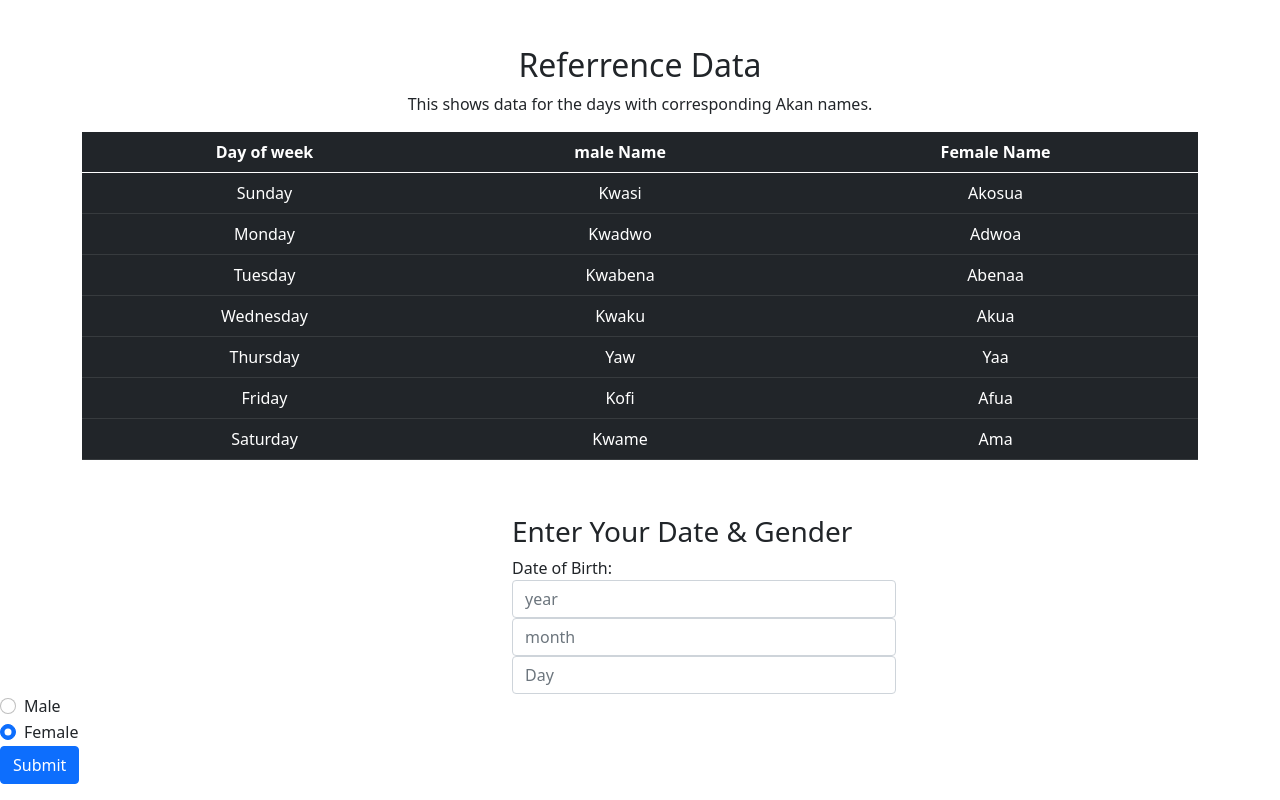
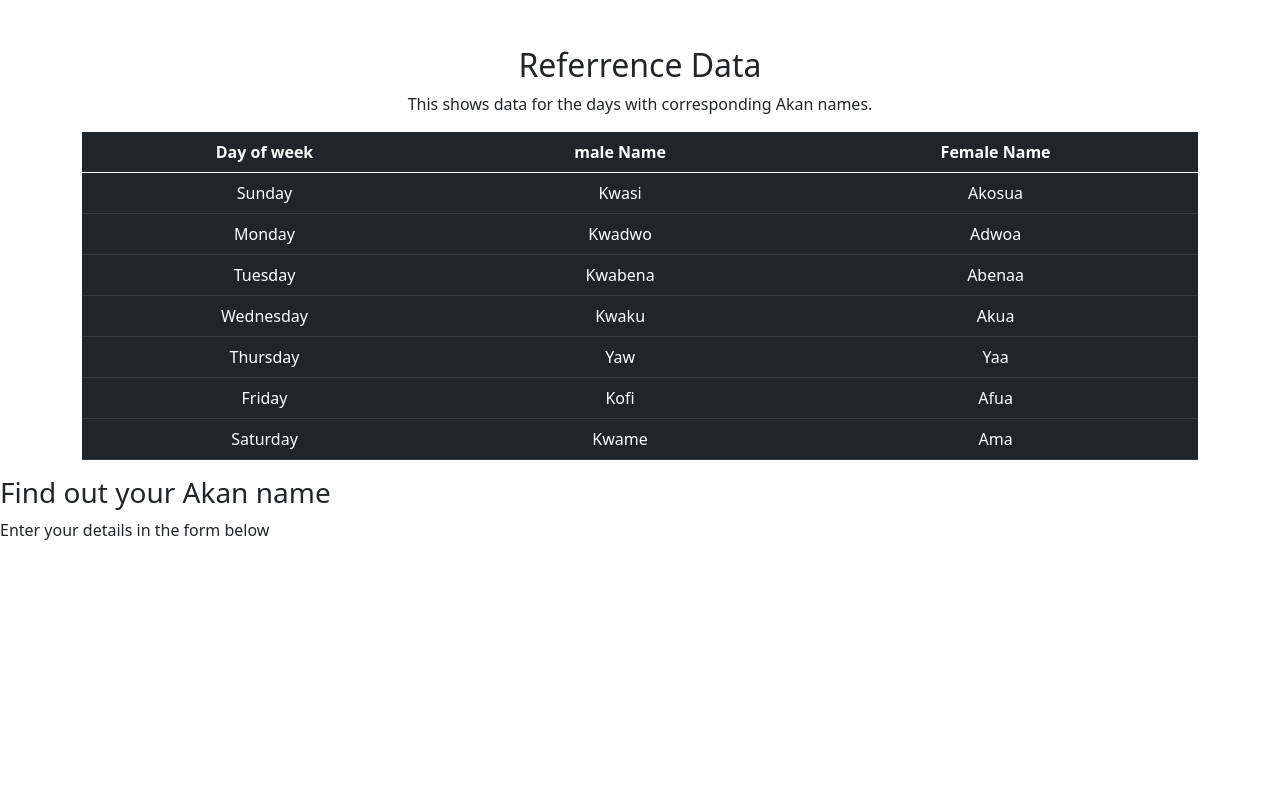
Before and after one commit to Gagan989/Akan-Birth-Names, a plain HTML site: page index.html in a window 1280 px wide. Shown: the part 677-1477 px from the top of the page. After the commit the page ends 1235 px from the top, so only its background shows below. Drawn offline with Linux system fonts and the light colour scheme.

Commit message:
Add a h3 and style it

```diff
--- a/css/styles.css
+++ b/css/styles.css
@@ -36,3 +36,10 @@ header {
     padding-left: 40%;
     width:70%;
   }
+#h3{
+    font-size: x-large;
+    font-family: cursive;
+    margin-top: 65px;
+    padding-top: 60px;
+    font-weight: bolder;
+}
--- a/index.html
+++ b/index.html
@@ -73,37 +73,21 @@
             </div>
       </div>
 
-      <div class="panel" id= "form">
-        <h3>Enter Your Date & Gender</h3>
-         <form id = "getVariables">
-           <div class="form-group">
-             <label for="InputNumber">Date of Birth:</label>
-             <input type="number" class="form-control" id="inputYear" name ="birthDate" placeholder="year">
-             <input type="number" class="form-control" id="inputMonth" name ="birthDate" placeholder="month">
-             <input type="number" class="form-control" id="inputDay" name ="birthDate" placeholder="Day">
-           </div>
-
-    </div>
-             <div class="form-check">
-                <input class="form-check-input" type="radio" name="personGender" id="maleChecked" value="M">
-               <label class="form-check-label" for="Radios1">
-                 Male
-               </label>
-             </div>
-             <div class="form-check">
-                <input class="form-check-input" type="radio" name="personGender" id="femaleChecked" value="F" checked>
-               <label class="form-check-label" for="Radios2">
-                 Female
-               </label>
-             </div>
-             <button type="submit" class="btn btn-primary" onclick="variables()">Submit</button>
-           </form>
-
+        <div>
+    <h3>Find out your Akan name</h3>
+    <p>Enter your details in the form below</p>
         </div>
 
-        <div class="panel">
-            <p id ="displayName"></p>
-        </div>
+
+
+
+
+
+
+
+
+
+
 
     <script src="scripts.js"></script>
 </body>
```
